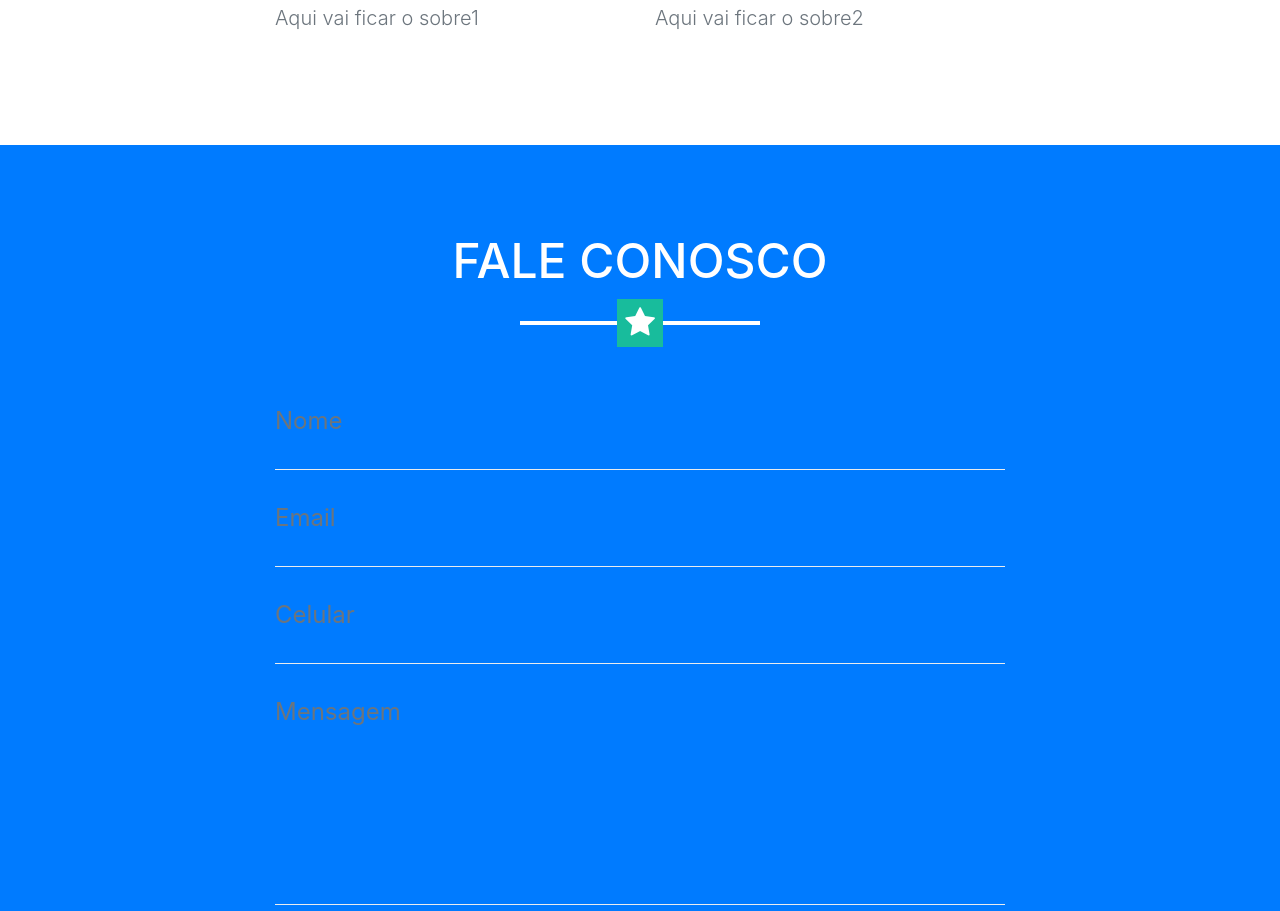
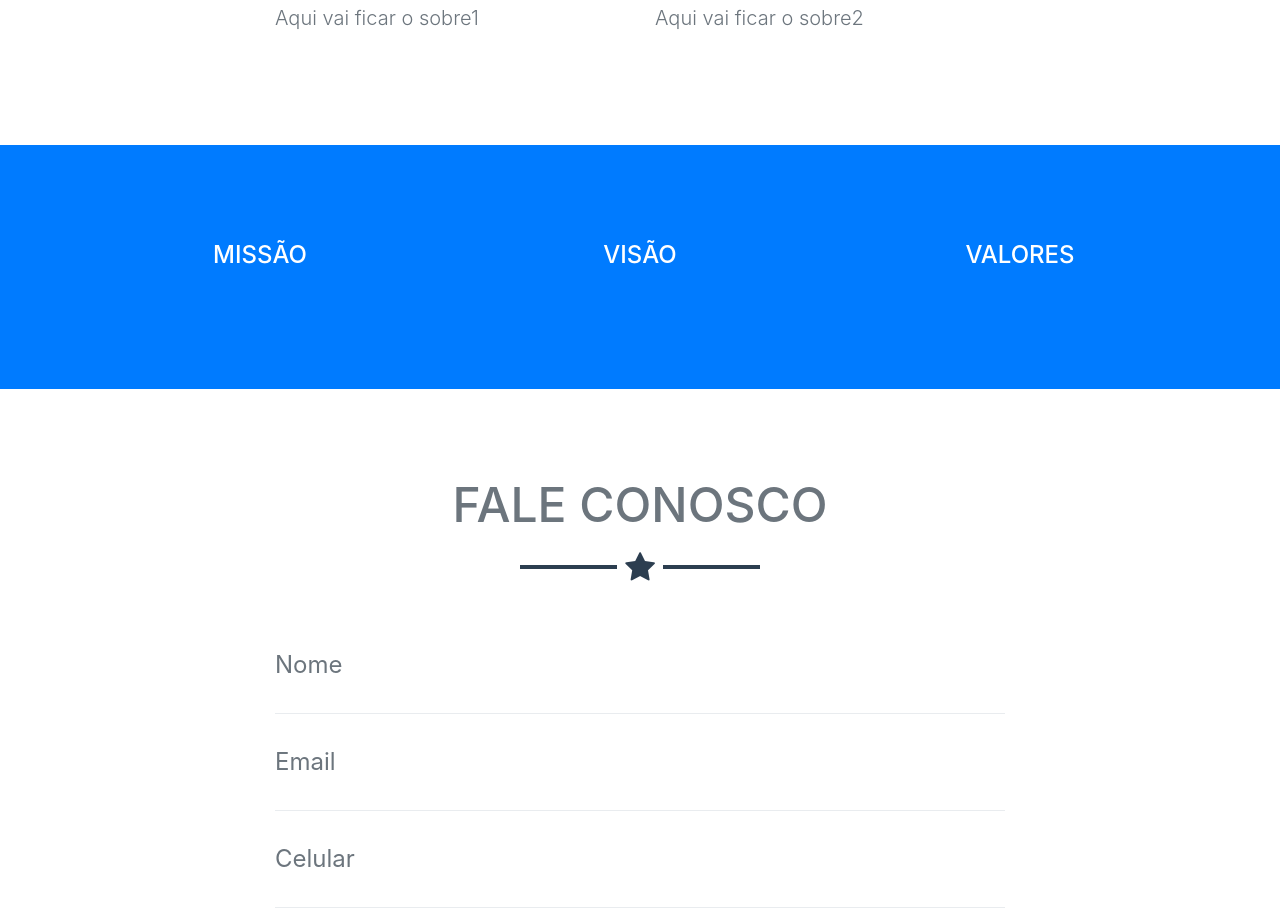
Before and after one commit to nexusjr/Site, a website with bundled scripts: page index.html in a window 1280 px wide. Shown: the part 1009-1920 px from the top of the page. Built offline with nearby package versions, Linux system fonts and the light colour scheme.

Commit message:
Missão,visão valores

```diff
--- a/index.html
+++ b/index.html
@@ -42,6 +42,9 @@
             <!-- </li> -->
             <li class="nav-item mx-0 mx-lg-1">
               <a class="nav-link py-3 px-0 px-lg-3 rounded js-scroll-trigger" href="#about">Sobre</a>
+            </li>
+			<li class="nav-item mx-0 mx-lg-1">
+              <a class="nav-link py-3 px-0 px-lg-3 rounded js-scroll-trigger" href="#mission">Valores</a>
             </li>
             <li class="nav-item mx-0 mx-lg-1">
               <a class="nav-link py-3 px-0 px-lg-3 rounded js-scroll-trigger" href="#contact">Fale Conosco</a>
@@ -147,11 +150,31 @@
       </div>
     </section>
 
+	 <!-- Mission Section -->
+    <section class="bg-primary text-white mb-0 text-center" id="mission">
+
+      <div class="container">
+        <div class="row">
+          <div class="col-md-4 mb-5 mb-lg-0">
+            <h4 class="text-uppercase mb-4">Missão</h4>
+             <p class="lead mb-0"></p>
+          </div>
+          <div class="col-md-4 mb-5 mb-lg-0">
+            <h4 class="text-uppercase mb-4">Visão</h4>
+			 <p class="lead mb-0"></p>
+          </div>
+			<div class="col-md-4">
+             <h4 class="text-uppercase mb-4">Valores</h4>
+             <p class="lead mb-0"></p>
+			</div>
+        </div>
+      </div>
+    </section>
     <!-- Contact Section -->
-    <section id="contact" class="bg-primary">
+    <section id="contact" class="bg-white text-secondary mb-0">
       <div class="container">
-        <h2 class="text-center text-uppercase  text-white mb-0">Fale Conosco</h2>
-        <hr class="star-light mb-5">
+        <h2 class="text-center text-uppercase  text-secudary mb-0">Fale Conosco</h2>
+        <hr class="star-dark mb-5">
         <div class="row">
           <div class="col-lg-8 mx-auto">
             <!-- To configure the contact form email address, go to mail/contact_me.php and update the email address in the PHP file on line 19. -->
@@ -207,7 +230,7 @@
           </div>
           <div class="col-md-4 mb-5 mb-lg-0">
             <h4 class="text-uppercase mb-4">Redes Sociais</h4>
-            <ul class="list-inline mb-0">
+						<ul class="list-inline mb-0">
               <li class="list-inline-item">
                 <a class="btn btn-outline-light btn-social text-center rounded-circle" href="https://www.facebook.com/nexusejr/" target="_blank">
                   <i class="fa fa-fw fa-facebook"></i>
@@ -229,7 +252,7 @@
                 </a>
               </li>
               <li class="list-inline-item">
-                <a class="btn btn-outline-light btn-social text-center rounded-circle" href="https://www.instagram.com/nexusejr/ target="_blank">
+                <a class="btn btn-outline-light btn-social text-center rounded-circle" href="https://www.instagram.com/nexusejr/" target="_blank" >
                   <i class="fa fa-fw fa-instagram"></i>
                 </a>
               </li>
@@ -245,6 +268,7 @@
 
     <div class="copyright py-4 text-center text-white">
       <div class="container">
+
         <small>Copyright &copy; Nexus Jr. 2018</small>
       </div>
     </div>
```
